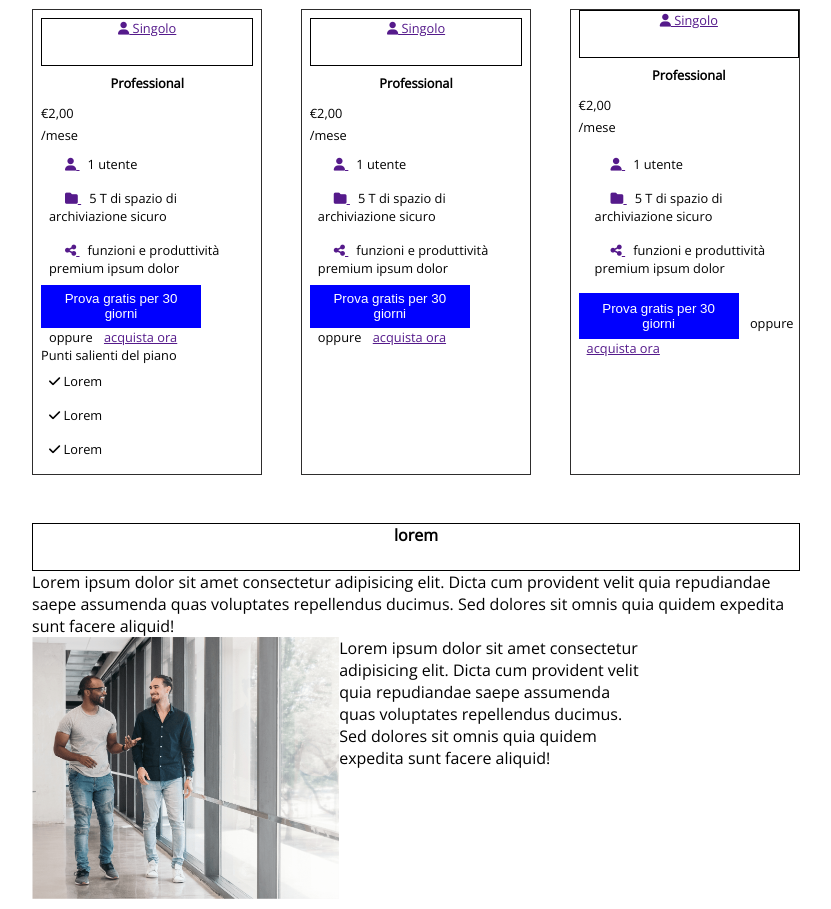
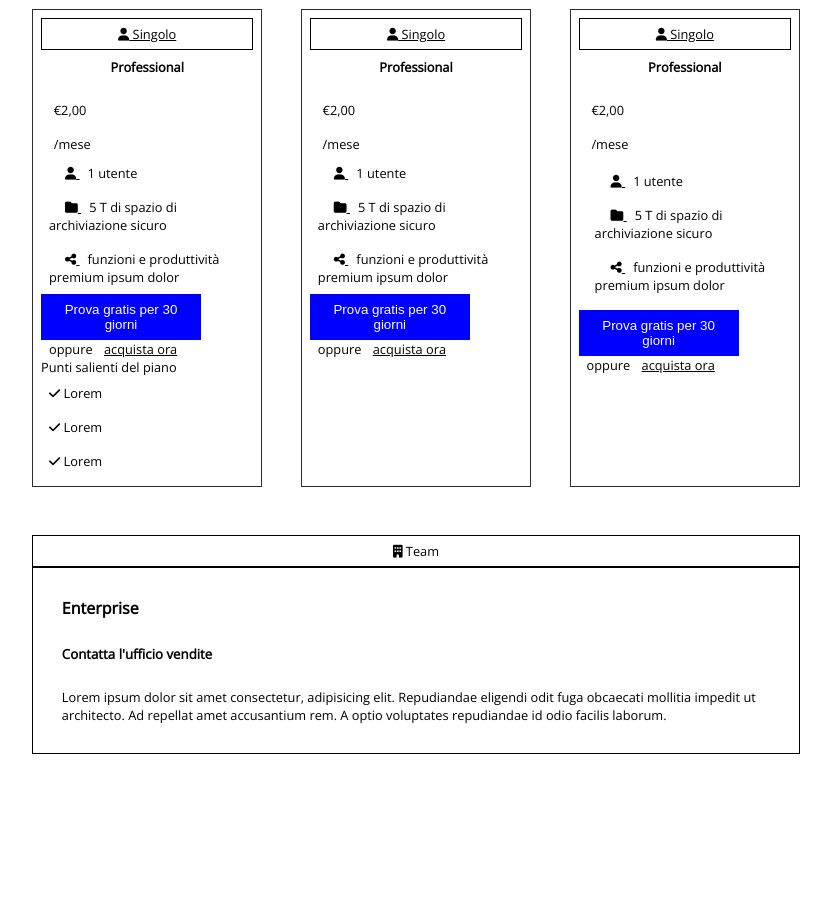
Before and after one commit to serena-peschiaroli/htmlcss-dropbox, a plain HTML site: page index.html in a window 1280 px wide. Shown: the part 968-1877 px from the top of the page, without its empty margins (224-1055 px from the left). Drawn offline with nearby package versions, Linux system fonts and the light colour scheme.

Commit message:
Fix: partner section

```diff
--- a/css/style.css
+++ b/css/style.css
@@ -15,6 +15,10 @@ header {
 
 body {
     font-family: 'Open Sans', sans-serif;
+}
+
+a , i {
+    color: black;
 }
 /* LAYOUT */
 
@@ -113,9 +117,21 @@ body {
     width: 40%;
 }
 
+.col-100 {
+    width: 100%;
+}
 ul, li {
     list-style-type: none;
 }
+
+.mgb-2 {
+    margin-bottom: 2rem;
+}
+
+.mgt-2 {
+    margin-top: 2rem;
+}
+
 /* HEADER */
 header nav ul {
     display: flex;
@@ -227,9 +243,12 @@ header nav ul {
 
 .card-top{
     border: 1px solid black;
-    height: 3rem;
+    height: 2rem;
     align-items: center;
     text-align: center;
+    text-decoration: none;
+    font-size: 0.8rem;
+    line-height: 1.9rem;
 }
 
 .flex-cards {
@@ -259,14 +278,14 @@ header nav ul {
 }
 
 
-.card-1, .card-2, .card-3 {
+.card-1, .card-2, .card-3, .card-4 {
     border: 1px solid rgb(46, 45, 45);
     padding-bottom: 5rem;
     padding-left: 0.5rem;
 
 }
 
-.card-1, .card-2, .card-3 .btn {
+.card-1, .card-2, .card-3, .card-4, .btn {
     padding: 0.5rem;
 }
 
@@ -275,8 +294,19 @@ header nav ul {
     border: 1px solid black;
     padding: 1rem;
     font-size: 1rem;
+    margin-bottom: 10rem;
 }
 
+.card-4 h4, h5, p {
+    padding: 0.8rem;
+}
+
+.card-4 p {
+    font-size: 0.8rem;
+}
+
+
+/* PARTNER */
 
 
 
@@ -295,20 +325,9 @@ header nav ul {
     box-sizing: border-box;
 }
 
-.img-partner , .img-partner-text {
-    flex-direction: row;
-    justify-content: center;
 
 
-}
 
-.img-partner {
-    width: 40%;
-}
-
-.img-partner-text {
-    width: 40%;
-}
 
 .col-large {
     width: calc(100% / 3);
--- a/index.html
+++ b/index.html
@@ -102,7 +102,7 @@
                 </div>
             </section>
         </div>
-        <div class="container-small">
+        <div class="container-small mgb-2">
             <!-- section 1  -->
              <section class="flex-cards justify-content-between">
                <div class="row">
@@ -168,8 +168,6 @@
                             </li>
 
                         </ul>
-
-
                     </div>
                     <div class="col-30 card-2">
                         <div class="card-top">
@@ -261,39 +259,36 @@
                             Prova gratis per 30 giorni
                         </button>
                         <span> oppure <a href=""> acquista ora  </a></span>
-
-
-
                     </div>
-
-
              </div>
             </section>
             <section>
                 <div class="card-top">
-                    <h4>
-                        lorem
-                    </h4>
+                        <i class="fa-solid fa-building">
+                        </i>
+                        Team
 
                 </div>
+                    <div class="col-100 mgb-2 card-4">
+                        <h4>Enterprise</h4>
+                        <h5>Contatta l'ufficio vendite</h5>
+                        <p>Lorem ipsum dolor sit amet consectetur, adipisicing elit. Repudiandae eligendi odit fuga obcaecati mollitia impedit ut architecto. Ad repellat amet accusantium rem. A optio voluptates repudiandae id odio facilis laborum.</p>
 
-                    <div class=" card card4">
-                        Lorem ipsum dolor sit amet consectetur adipisicing elit. Dicta cum provident velit quia repudiandae saepe assumenda quas voluptates repellendus ducimus. Sed dolores sit omnis quia quidem expedita sunt facere aliquid!
                     </div>
             </section>
         </div>
         </div>
-        <!-- container s -->
+        <!-- PARTNER-->
         <div class="container-small">
             <!-- section2 -->
             <section>
-                <div class="row">
+                <div class="row justify-content-between">
                     <!-- 2 col -->
-                    <div class="img-partner">
+                    <div class="col-60 img-partner">
                         <img src="img/partner.png" alt="">
 
                     </div>
-                    <div class="img-partner-text">
+                    <div class="col-3G0 img-partner-text">
                         Lorem ipsum dolor sit amet consectetur adipisicing elit. Dicta cum provident velit quia repudiandae saepe assumenda quas voluptates repellendus ducimus. Sed dolores sit omnis quia quidem expedita sunt facere aliquid!
                     </div>
 
```
